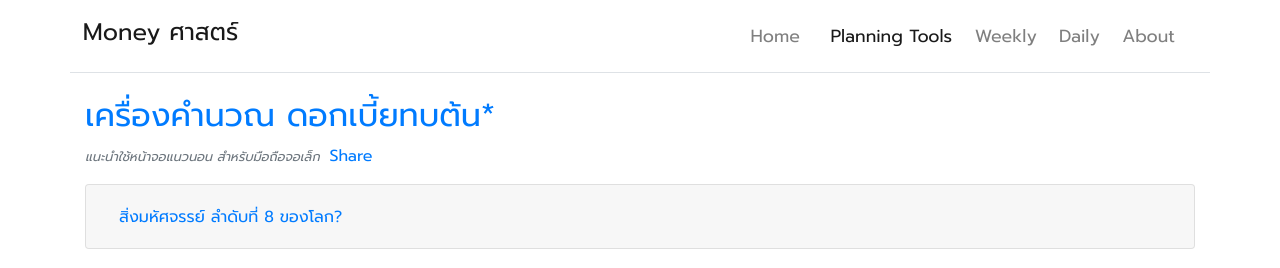
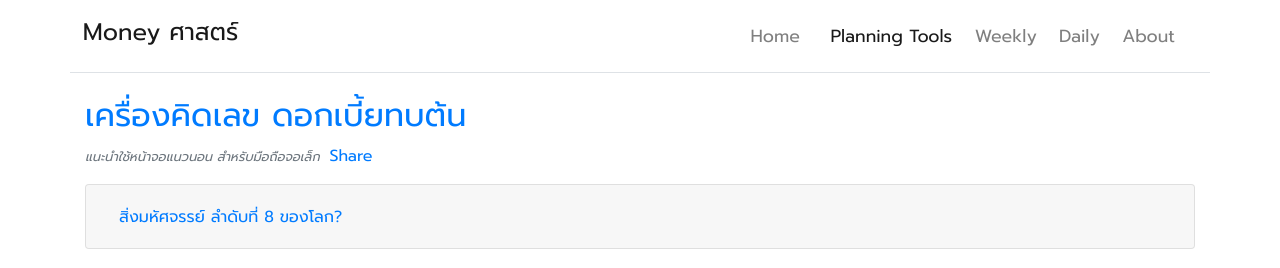
Before and after one commit to moneysart/moneysart.github.io, a Jekyll site: the page built from tools/compound-interest/index.html, in a window 1280 px wide. Shown: the top 268 px of the page. Built offline with Jekyll 4.4.1, drawn with Linux system fonts in a browser that asks for light colours; nearby versions of some CDN libraries.

Commit message:
adjust text

```diff
--- a/tools/compound-interest/index.html
+++ b/tools/compound-interest/index.html
@@ -1,7 +1,7 @@
 ---
-title: เครื่องคำนวณ ดอกเบี้ยทบต้น, compound interest calculator
+title: เครื่องคำนวณ เครื่องคิดเลข ดอกเบี้ยทบต้น, compound interest calculator
 layout: tool
-description: จำลองผลของดอกเบี้ยทบต้น แบบ interactive ปรับตัวแปรได้ตามความต้องการของผู้ใช้ โดยมีกราฟช่วยแสดงการเติบโตของเงินต้น ตามระยะเวลา และผลตามผลตอบแทนคาดหวัง เห็นพลังของดอกเบี้ยทบต้นแบบง่ายๆ ได้ด้วยตัวเอง.
+description: จำลองผล ดอกเบี้ยทบต้น แบบ interactive ปรับตัวแปรได้ตามความต้องการของผู้ใช้ โดยมีกราฟช่วยแสดงการเติบโตของเงินต้น ตามระยะเวลา และผลตามผลตอบแทนคาดหวัง เห็นพลังของดอกเบี้ยทบต้นแบบง่ายๆ ได้ด้วยตัวเอง.
 category: tools
 canonical_url: /tools/compound-interest/
 date: 2021-04-06
@@ -11,7 +11,7 @@ date: 2021-04-06
 <div class="container">
     <!-- chart -->
     <div class="mt-4">
-        <h2 class="text-primary">เครื่องคำนวณ ดอกเบี้ยทบต้น*</h2>
+        <h2 class="text-primary">เครื่องคิดเลข ดอกเบี้ยทบต้น</h2>
         <small class="font-italic text-muted">แนะนำใช้หน้าจอแนวนอน สำหรับมือถือจอเล็ก</small>
         <span class="fb-share-button ml-1" data-href="{{ page.canonical_url | prepend: site.base_canonical }}"
             data-layout="button" data-size="small"><a target="_blank"
--- a/tools/dca/index.html
+++ b/tools/dca/index.html
@@ -1,5 +1,5 @@
 ---
-title: เครื่องมือ คำนวณการเติบโต ของการลงทุนแบบถัวเฉลี่ยต้นทุน, dollar-cost averaging (DCA)
+title: เครื่องมือ เครื่องคิดเลข คำนวณการเติบโต ของการลงทุนแบบถัวเฉลี่ยต้นทุน, dollar-cost averaging (DCA)
 layout: tool
 description: จำลองการเติบโตของการลงทุนแบบ DCA แบบ interactive ปรับตัวแปรได้ตามความต้องการของผู้ใช้ โดยมีกราฟช่วยแสดงผลการเติบโตของเงินลงทุน ตามเงินต้น เงินออมรายเดือน ระยะเวลา และผลตามผลตอบแทนคาดหวัง ช่วยให้วางแผนการเงินได้ง่ายขึ้น ด้วยตัวเอง.
 category: tools
@@ -11,7 +11,7 @@ date: 2021-04-15
 <div class="container">
     <!-- chart -->
     <div class="mt-4">
-        <h2 class="text-primary">เครื่องมือ คำนวณการเติบโต ของการลงทุนแบบ DCA</h2>
+        <h2 class="text-primary">เครื่องคิดเลข คำนวณการเติบโต ของการลงทุนแบบ DCA</h2>
         <small class="font-italic text-muted">แนะนำใช้หน้าจอแนวนอน สำหรับมือถือจอเล็ก</small>
         <span class="fb-share-button ml-1" data-href="{{ page.canonical_url | prepend: site.base_canonical }}"
         data-layout="button" data-size="small"><a target="_blank"
```
